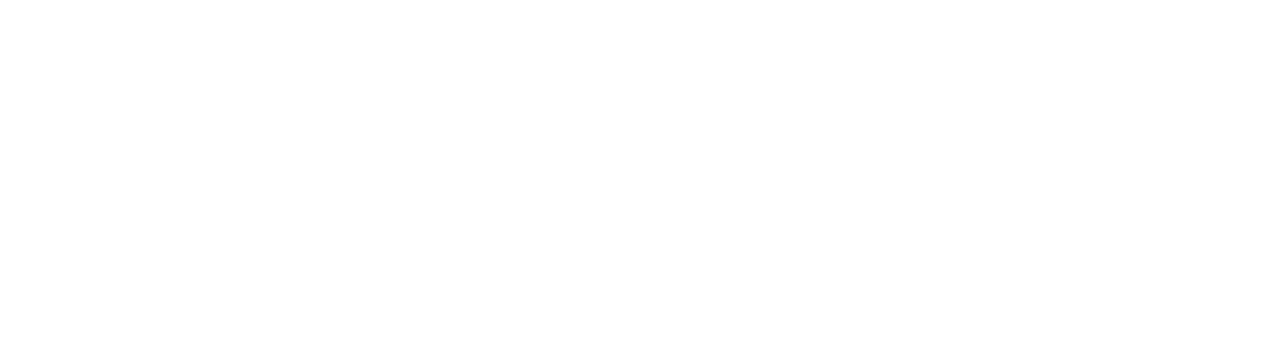
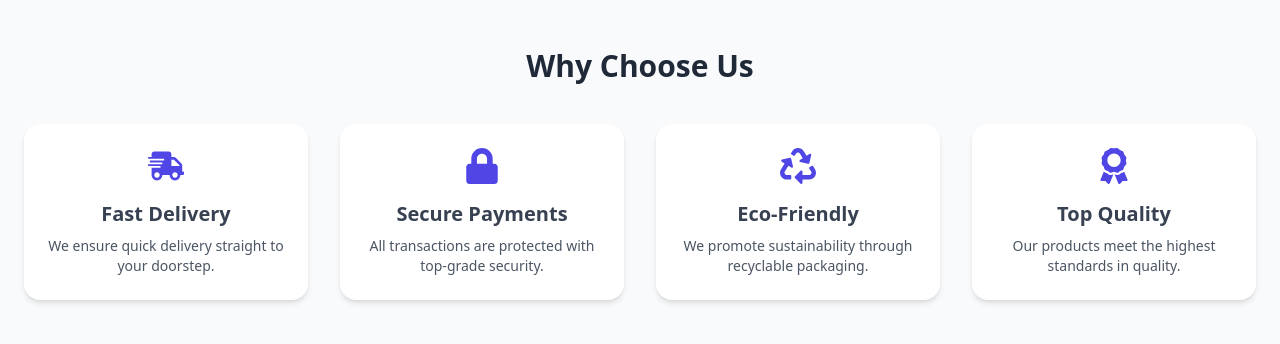
Before and after one commit to MKKPerera/Sandra_Clothing, a React (Vite) app in the folder Frontend/Sandra_Clothing/: page /whychooseus in a window 1280 px wide. Before the commit this address had no page. Shown: the top 344 px of the page. Built offline with nearby package versions, Linux system fonts and the light colour scheme.

Commit message:
Develop Why choose us frontend

```diff
--- a/Frontend/Sandra_Clothing/package.json
+++ b/Frontend/Sandra_Clothing/package.json
@@ -10,6 +10,7 @@
     "preview": "vite preview"
   },
   "dependencies": {
+    "framer-motion": "^12.23.6",
     "react": "^19.1.0",
     "react-dom": "^19.1.0",
     "react-icons": "^5.5.0"
--- a/Frontend/Sandra_Clothing/src/App.jsx
+++ b/Frontend/Sandra_Clothing/src/App.jsx
@@ -3,6 +3,7 @@
 import Login from "./Pages/Login.jsx";
 import SignUp from "./Pages/SignUp.jsx";
 import NewArrivals from "./Pages/UserPage/NewArrivals.jsx";
+import WhyChooseUs from "./Pages/UserPage/WhyChooseUs.jsx";
 import BestSellerPage from "./Pages/UserPage/BestSellerPage.jsx";
 import LinenPage from "./Pages/UserPage/LinenPage.jsx";
 import Frocks from "./Pages/UserPage/Frocks.jsx";
@@ -24,6 +25,7 @@
 
         <Route path="/hero" element={<HeroPage />} />
         <Route path="/newarrivals" element={<NewArrivals />} />
+        <Route path="/whychooseus" element={<WhyChooseUs />} />
         <Route path="/bestsellers" element={<BestSellerPage />} />
         <Route path="/linenpage" element={<LinenPage />} />
         <Route path="/frockpage" element={<Frocks />} />
--- /dev/null
+++ b/Frontend/Sandra_Clothing/src/Pages/UserPage/WhyChooseUs.jsx
@@ -0,0 +1,55 @@
+import React from "react";
+import { FaShippingFast, FaLock, FaRecycle, FaAward } from "react-icons/fa";
+import { motion } from "framer-motion";
+
+const strengths = [
+  {
+    icon: <FaShippingFast className="text-4xl text-indigo-600" />,
+    title: "Fast Delivery",
+    description: "We ensure quick delivery straight to your doorstep.",
+  },
+  {
+    icon: <FaLock className="text-4xl text-indigo-600" />,
+    title: "Secure Payments",
+    description: "All transactions are protected with top-grade security.",
+  },
+  {
+    icon: <FaRecycle className="text-4xl text-indigo-600" />,
+    title: "Eco-Friendly",
+    description: "We promote sustainability through recyclable packaging.",
+  },
+  {
+    icon: <FaAward className="text-4xl text-indigo-600" />,
+    title: "Top Quality",
+    description: "Our products meet the highest standards in quality.",
+  },
+];
+
+const WhyChooseUs = () => {
+  return (
+    <section className="px-6 py-12 bg-gray-50">
+      <h2 className="mb-10 text-3xl font-bold text-center text-gray-800">
+        Why Choose Us
+      </h2>
+      <div className="grid grid-cols-1 gap-8 md:grid-cols-2 lg:grid-cols-4">
+        {strengths.map((item, index) => (
+          <motion.div
+            key={index}
+            initial={{ opacity: 0, y: 50 }}
+            animate={{ opacity: 1, y: 0 }}
+            transition={{ delay: index * 0.2 }}
+            className="p-6 text-center transition duration-300 bg-white shadow-md rounded-2xl hover:shadow-xl"
+          >
+            <div className="flex justify-center mb-4">{item.icon}</div>
+            <h3 className="mb-2 text-xl font-semibold text-gray-700">
+              {item.title}
+            </h3>
+            <p className="text-sm text-gray-600">{item.description}</p>
+          </motion.div>
+        ))}
+      </div>
+    </section>
+  );
+};
+
+export default WhyChooseUs;
```
Also changed, not shown: 1 other file (tests, documents, lock files or other folders).
